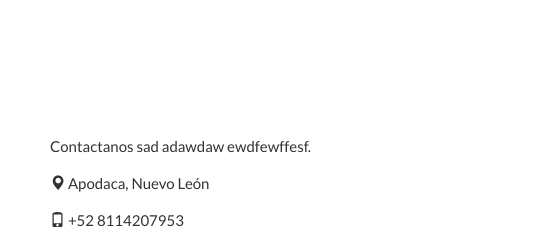
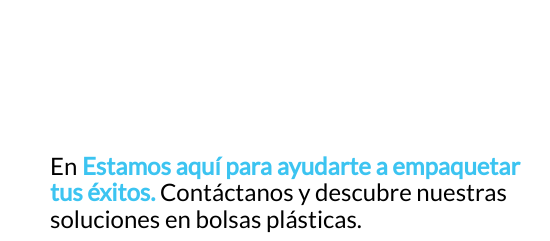
Before and after one commit to DeakOfficial/pag, a plain HTML site: page index.html in a window 1280 px wide. Shown: the part 4120-4361 px from the top of the page, 0-550 px from the left. Drawn offline with nearby package versions, Linux system fonts and the light colour scheme.

Commit message:
Update index.html

```diff
--- a/index.html
+++ b/index.html
@@ -487,7 +487,7 @@
         <h2 class="text-center">Contacto</h2>
         <div class="row">
             <div class="col-sm-5">
-                <p>Contactanos sad adawdaw ewdfewffesf.</p>
+                <h3 style="color: #000000;">En <strong style="color: #3cc4f1;">Estamos aquí para ayudarte a empaquetar tus éxitos.</strong> Contáctanos y descubre nuestras soluciones en bolsas plásticas.</h3><br>
                 <p><span class="glyphicon glyphicon-map-marker"></span> Apodaca, Nuevo León</p>
                 <p><span class="glyphicon glyphicon-phone"></span> +52 8114207953</p>
                 <p><span class="glyphicon glyphicon-envelope"></span> cs.fortock@gmail.com</p>
```
